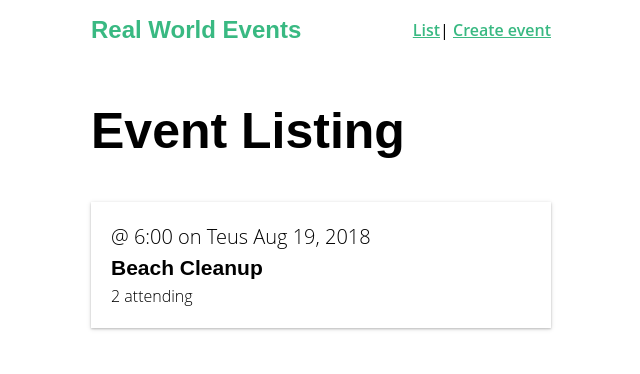
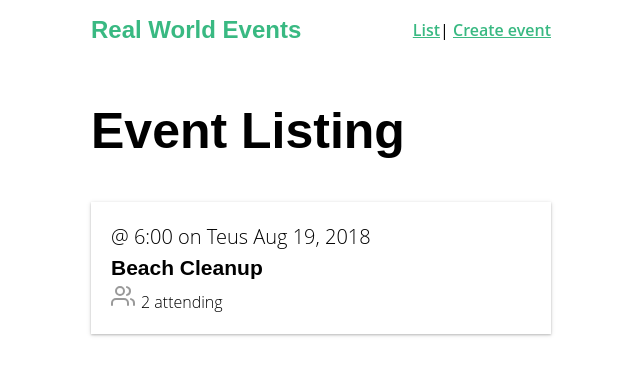
Before and after one commit to ma12-co/real-world-vue, a Vue app: page /#/ in a window 1280 px wide. Shown: the top 374 px of the page, without its empty margins (319-959 px from the left). Built offline with nearby package versions, Linux system fonts and the light colour scheme.

Commit message:
global components

```diff
--- a/package.json
+++ b/package.json
@@ -9,6 +9,7 @@
   },
   "dependencies": {
     "core-js": "^2.6.5",
+    "lodash": "^4.17.11",
     "node-sass": "^4.12.0",
     "scss": "^0.2.4",
     "vue": "^2.6.10",
--- /dev/null
+++ b/src/components/BaseIcon.vue
@@ -0,0 +1,41 @@
+<template>
+  <div class="icon-wrapper">
+    <svg class="icon" :width="width" :height="height">
+      <use v-bind="{ 'xlink:href': '/feather-sprite.svg#' + name }"></use>
+    </svg>
+  </div>
+</template>
+
+<script>
+export default {
+  props: {
+    name: String,
+    width: {
+      type: [Number, String],
+      default: 24
+    },
+    height: {
+      type: [Number, String],
+      default: 24
+    }
+  }
+}
+</script>
+
+<style scoped>
+.icon-wrapper {
+  display: inline-flex;
+  align-items: center;
+  color: rgba(0, 0, 0, 0.4);
+  font-size: 1rem;
+  font-weight: 600;
+}
+.icon {
+  stroke: currentColor;
+  stroke-width: 2;
+  stroke-linecap: round;
+  stroke-linejoin: round;
+  fill: none;
+  margin-right: 6px;
+}
+</style>
--- a/src/components/EventCard.vue
+++ b/src/components/EventCard.vue
@@ -1,11 +1,9 @@
 <template>
-  <router-link
-    class="event-link"
-    :to="{ name: 'event-show', params: { id: '1' } }"
-  >
+  <router-link class="event-link" :to="{ name: 'event-show', params: { id: '1' } }">
     <div class="event-card -shadow">
       <span class="eyebrow">@ {{ event.time }} on {{ event.date }}</span>
       <h4 class="title">{{ event.title }}</h4>
+      <BaseIcon name="users"/>
       <span>{{ event.attendees.length }} attending</span>
     </div>
   </router-link>
--- a/src/main.js
+++ b/src/main.js
@@ -2,6 +2,25 @@ import Vue from 'vue'
 import App from './App.vue'
 import router from './router'
 import store from './store'
+
+import upperFirst from 'lodash/upperFirst'
+import camelCase from 'lodash/camelCase'
+
+const requireComponent = require.context(
+  './components',
+  false,
+  /Base[A-Z]\w+\.(vue|js)$/
+)
+
+requireComponent.keys().forEach(fileName => {
+  const componentConfig = requireComponent(fileName)
+
+  const componentName = upperFirst(
+    camelCase(fileName.replace(/^\.\/(.*)\.\w+$/, '$1'))
+  )
+
+  Vue.component(componentName, componentConfig.default || componentConfig)
+})
 
 Vue.config.productionTip = false
 
```
Also changed, not shown: public/feather-sprite.svg (added).
